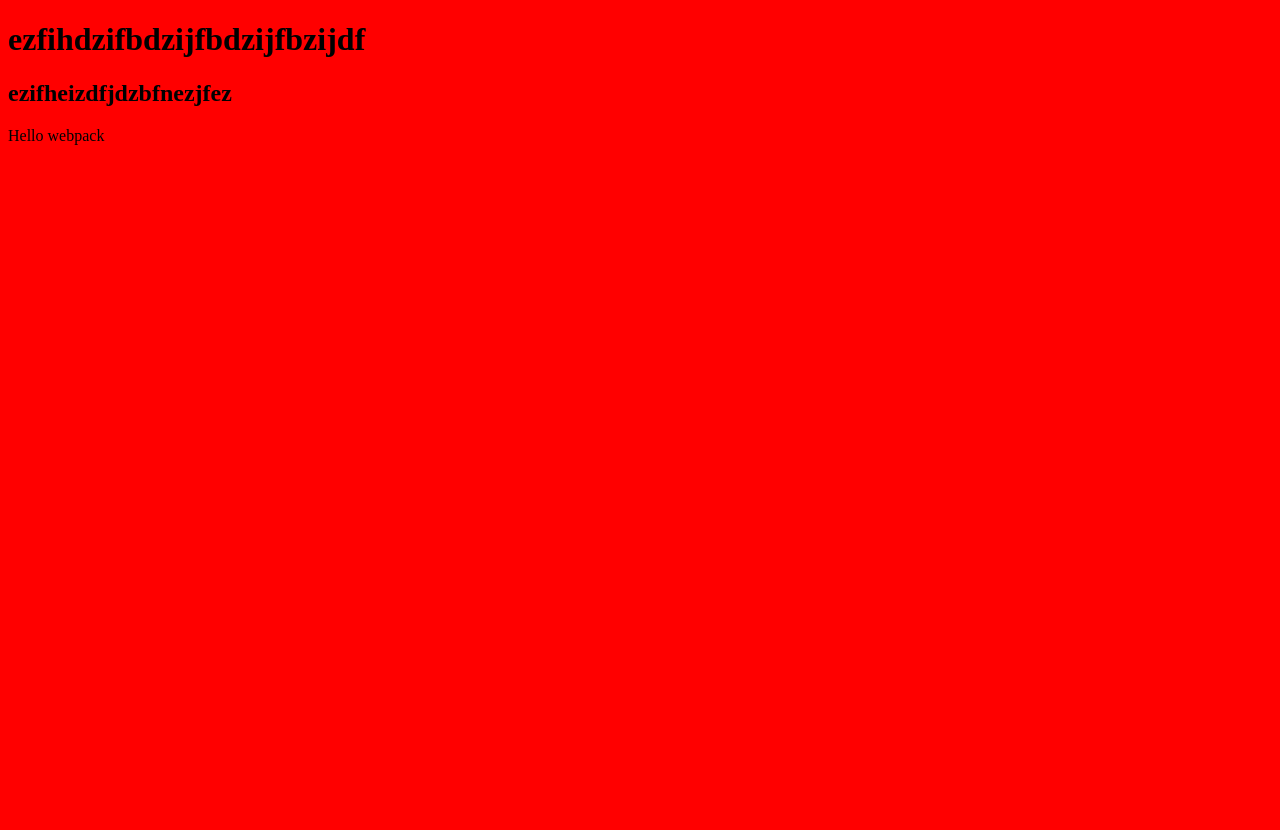
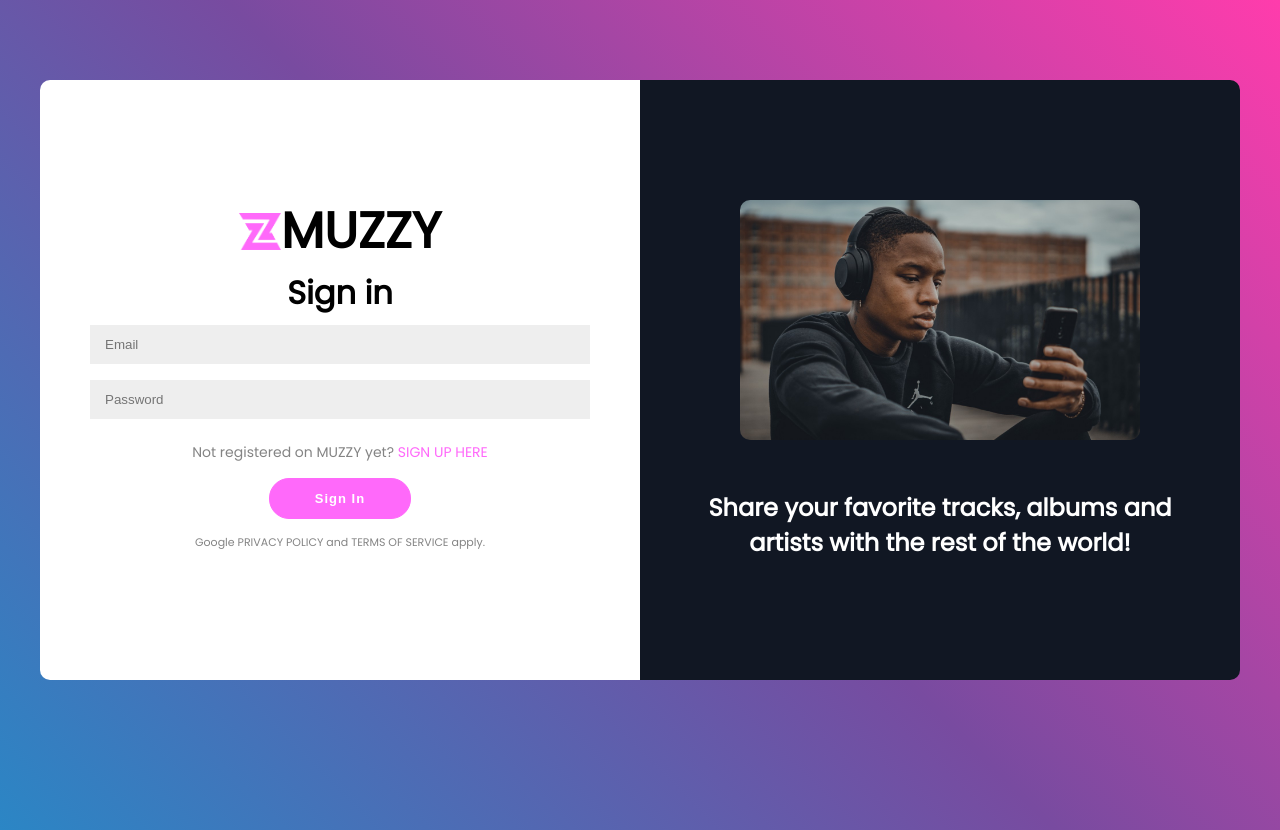
Before and after one commit to EHB-MCT/web-2-frontend-22-23-ilyasassakali, a website: page docs/index.html in a window 1280 px wide. Before the commit the page ends 800 px from the top, so only its background shows below. Drawn offline with Linux system fonts and the light colour scheme.

Commit message:
loginpagecssfinish

```diff
--- /dev/null
+++ b/docs/css/index.css
@@ -0,0 +1,165 @@
+@import url('https://fonts.googleapis.com/css2?family=Poppins&display=swap');
+
+* {
+    margin: 0;
+    padding: 0;
+    box-sizing: border-box;
+}
+
+/*hoofdkleuren
+#0b1321
+#111723
+#ff69fa
+*/
+
+body {
+    font-family: 'Poppins', sans-serif;
+    background-color: #0b1321;
+    background-color: #FF3CAC;
+    background-image: linear-gradient(225deg, #FF3CAC 0%, #784BA0 50%, #2B86C5 100%);
+    display: flex;
+    justify-content: center;
+    align-items: center;
+    flex-direction: column;
+    height: 100vh;
+    margin: -20px 0 50px;
+}
+
+
+h2 {
+    text-align: center;
+}
+
+
+
+a {
+    color: rgb(132, 132, 132);
+    font-size: 14px;
+    text-decoration: none;
+    margin: 15px 0;
+}
+
+.pri {
+    font-size: 11px;
+}
+
+span {
+    color: #ff69fa;
+}
+
+button {
+    border-radius: 20px;
+    border: 1px solid #ff69fa;
+    background-color: #ff69fa;
+    color: #FFFFFF;
+    font-size: 13px;
+    font-weight: bold;
+    padding: 12px 45px;
+    letter-spacing: 1px;
+    cursor: pointer;
+}
+
+button:hover {
+    opacity: 50%;
+}
+
+form {
+    background-color: #FFFFFF;
+    display: flex;
+    align-items: center;
+    justify-content: center;
+    flex-direction: column;
+    padding: 0 50px;
+    height: 100%;
+    text-align: center;
+}
+
+input {
+    background-color: #eee;
+    border: none;
+    padding: 12px 15px;
+    margin: 8px 0;
+    width: 100%;
+}
+
+.container {
+    border-radius: 10px;
+    position: relative;
+    overflow: hidden;
+    width: 1200px;
+    max-width: 100%;
+    min-height: 600px;
+}
+
+.form-container {
+    position: absolute;
+    top: 0;
+    height: 100%;
+    transition: all 0.6s ease-in-out;
+}
+
+.sign-in-container {
+    left: 0;
+    width: 50%;
+    z-index: 2;
+}
+
+
+.overlay-container {
+    position: absolute;
+    top: 0;
+    left: 50%;
+    width: 50%;
+    height: 100%;
+    overflow: hidden;
+    z-index: 100;
+}
+
+
+.overlay {
+    background: #111723;
+    background-repeat: no-repeat;
+    background-size: cover;
+    background-position: 0 0;
+    color: #FFFFFF;
+    position: relative;
+    left: -100%;
+    height: 100%;
+    width: 200%;
+}
+
+.overlay-panel {
+    position: absolute;
+    display: flex;
+    align-items: center;
+    justify-content: center;
+    flex-direction: column;
+    padding: 0 40px;
+    text-align: center;
+    height: 100%;
+    width: 50%;
+    right: 0;
+}
+
+.overlay-panel img {
+    width: 400px;
+    border-radius: 10px;
+    margin-bottom: 50px;
+}
+
+/* logo muzzy*/
+
+.muzzylogo {
+    display: flex;
+    justify-content: center;
+}
+
+.muzzylogo h1 {
+    font-size: 50px;
+}
+
+.muzzylogo img {
+    margin: auto;
+    width: 42px;
+    height: 37px;
+}
--- a/docs/index.html
+++ b/docs/index.html
@@ -9,14 +9,35 @@
     <meta http-equiv="X-UA-Compatible" content="IE=edge">
     <meta name="viewport" content="width=device-width, initial-scale=1.0">
     <title>MUZZY</title>
-    <link rel="stylesheet" href="style.css">
+    <link rel="stylesheet" href="/docs/css/index.css">
     <script type="module" src="../docs/js/main.js"></script>
 </head>
 
 <body>
-    <h1>ezfihdzifbdzijfbdzijfbzijdf</h1>
-    <h2>ezifheizdfjdzbfnezjfez</h2>
-
+    <div class="container" id="container">
+        <div class="form-container sign-in-container">
+            <form action="#">
+                <div class="muzzylogo">
+                    <img src="images/logomuzzy.png" alt="">
+                    <h1>MUZZY</h1>
+                </div>
+                <h1>Sign in</h1>
+                <input type="email" placeholder="Email" />
+                <input type="password" placeholder="Password" />
+                <a href="#">Not registered on MUZZY yet? <span>SIGN UP HERE</span></a>
+                <button>Sign In</button>
+                <a class="pri" href="">Google PRIVACY POLICY and TERMS OF SERVICE apply.</a>
+            </form>
+        </div>
+        <div class="overlay-container">
+            <div class="overlay">
+                <div class="overlay-panel">
+                    <img src="images/loginpic.jpeg" alt="">
+                    <h2>Share your favorite tracks, albums and artists with the rest of the world!</h2>
+                </div>
+            </div>
+        </div>
+    </div>
 
 </body>
 
--- a/docs/style.css
+++ /dev/null
@@ -1,3 +0,0 @@
-* {
-    background-color: red;
-}
```
Also changed, not shown: docs/images/loginpic.jpeg (added), docs/images/logomuzzy.png (added), docs/js/main.js, 2 other files.
